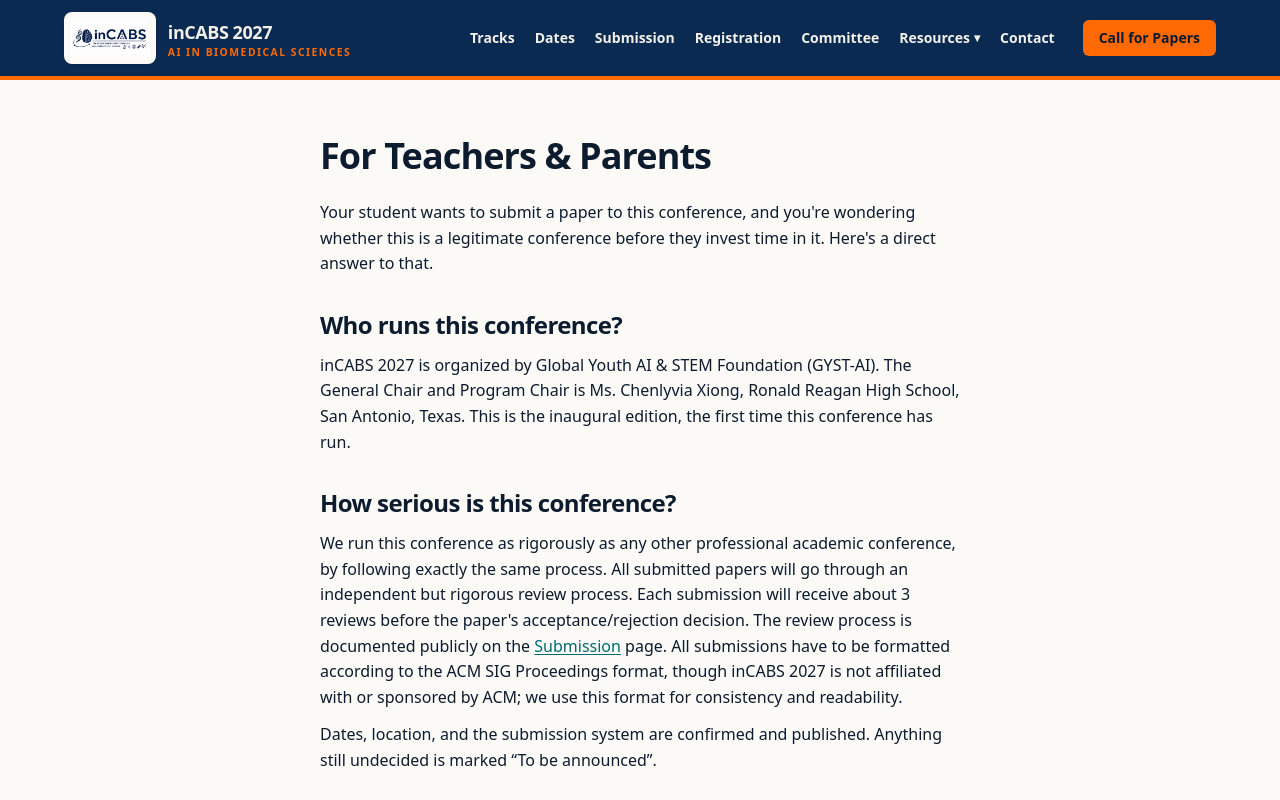
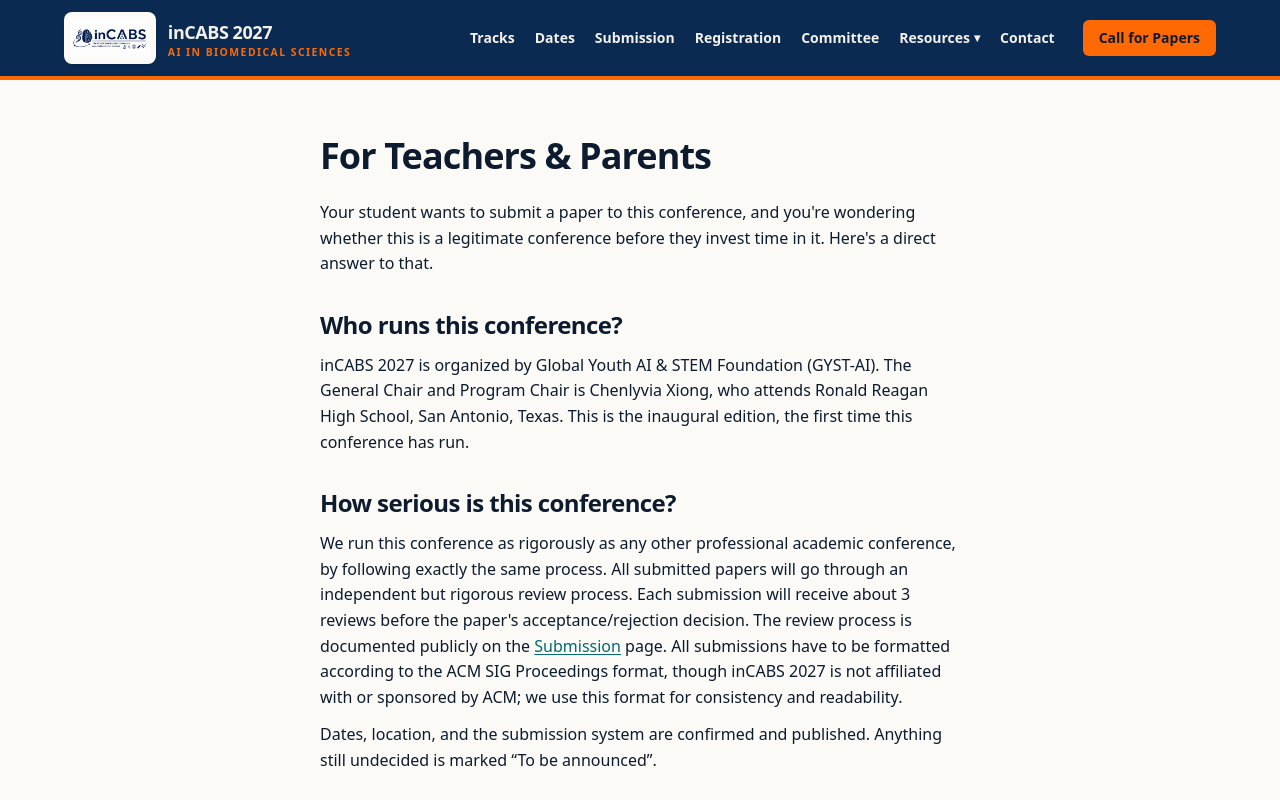
Before and after one commit to incabs-2027/incabs-2027.github.io, a Next.js app: page /for-teachers-and-parents in a window 1280 px wide. Shown: the top 800 px of the page. Built offline with nearby package versions, Linux system fonts and the light colour scheme.

Commit message:
Fix some small spacing issue

```diff
--- a/src/app/for-teachers-and-parents/page.tsx
+++ b/src/app/for-teachers-and-parents/page.tsx
@@ -33,9 +33,9 @@ export default function ForTeachersAndParentsPage() {
       <p className="mb-8">
         {conference.acronym} {conference.year} is organized by{" "}
         {conference.hostOrg.name} ({conference.hostOrg.acronym}). The
-        General Chair and Program Chair is Ms. {conference.committee[0].name}
+        General Chair and Program Chair is {conference.committee[0].name}
         {conference.committee[0].affiliation
-          ? `, ${conference.committee[0].affiliation}`
+          ? `, who attends ${conference.committee[0].affiliation}`
           : ""}
         . This is the inaugural edition, the first time this conference has
         run.
```
